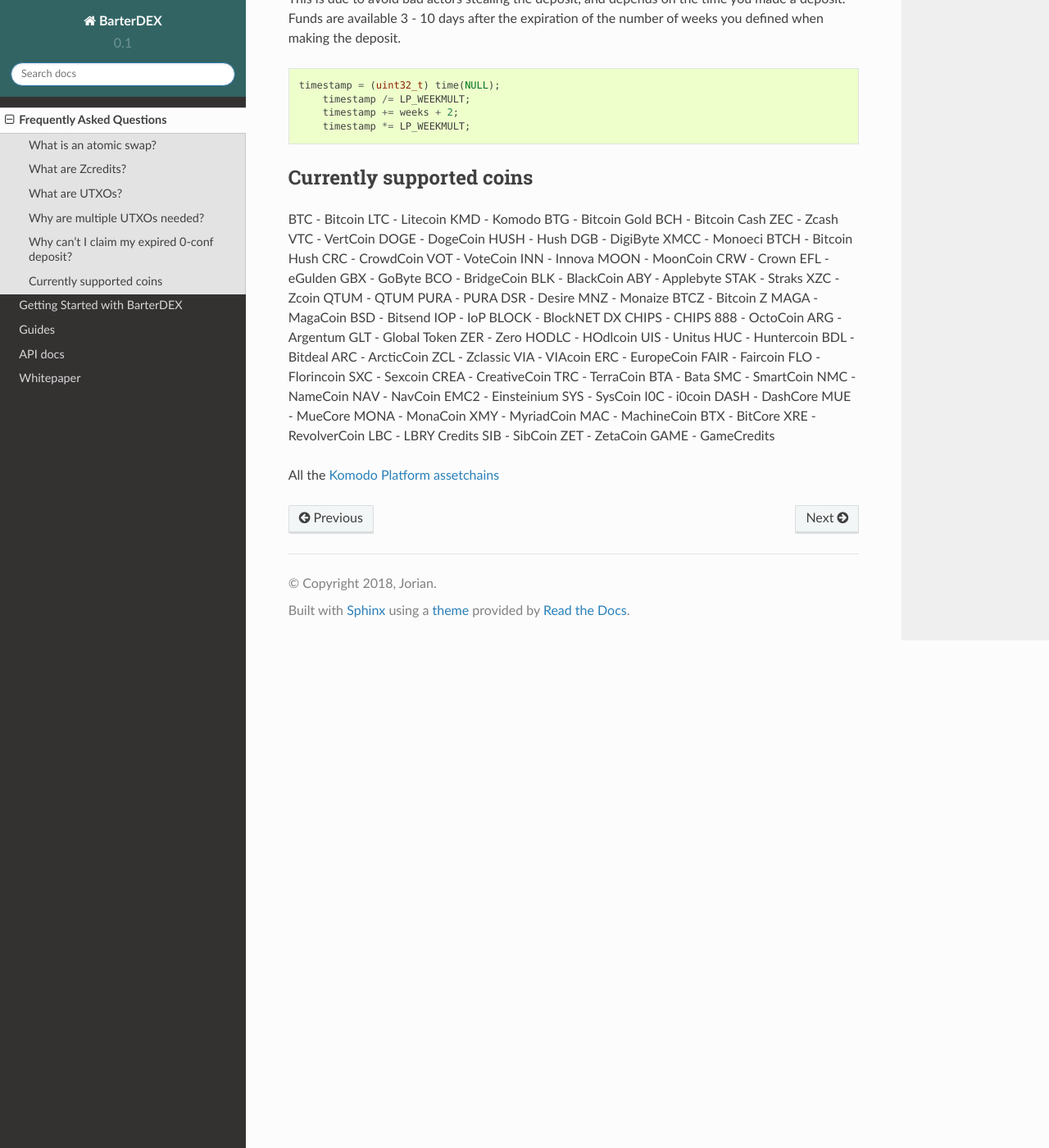
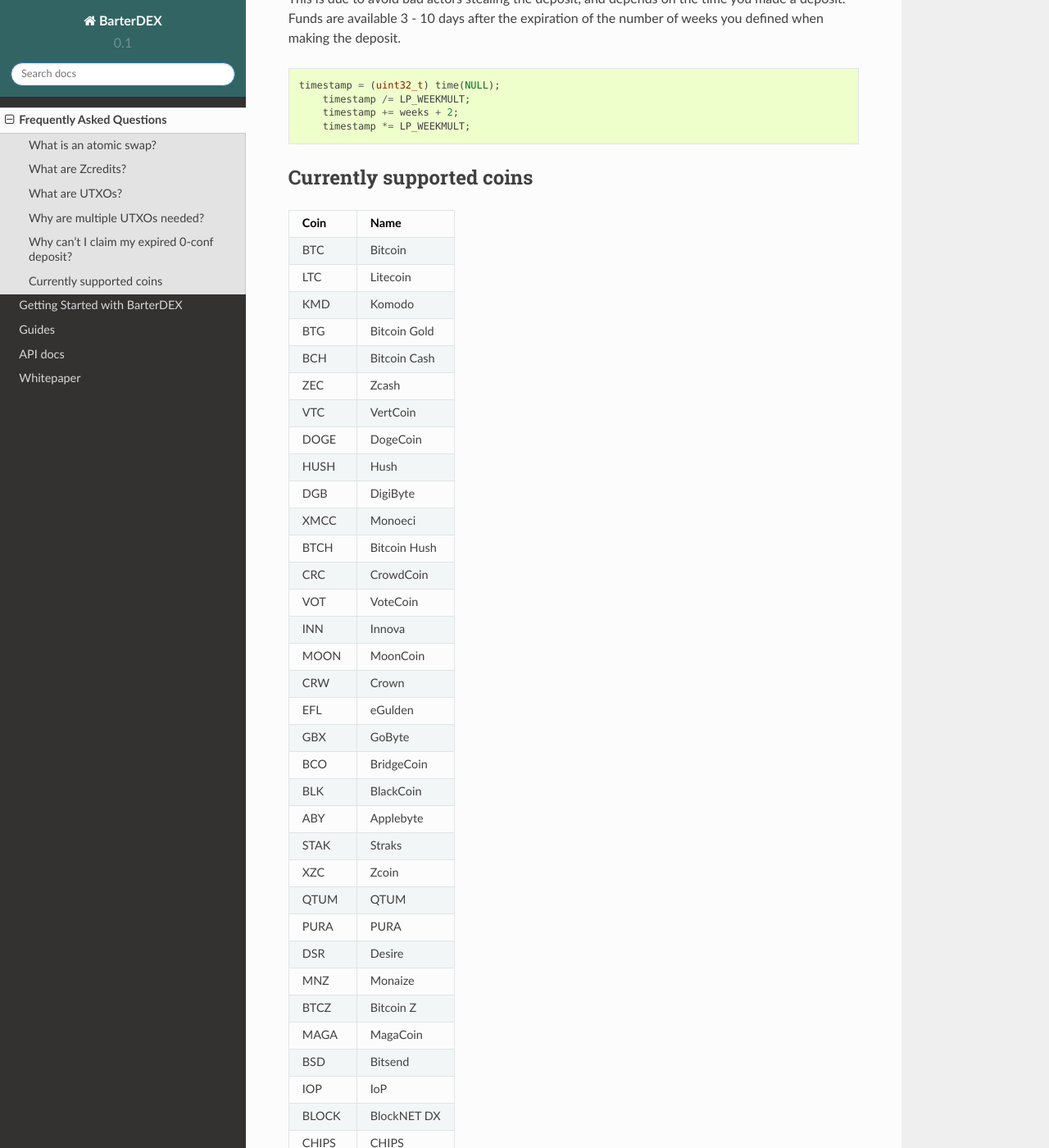
Before and after one commit to jorian/barterdexdocs, a Sphinx documentation site: the page built from docs/source/faq.rst, in a window 1280 px wide and 1400 px high, scrolled down 1005 px. Shown: the whole window at 82% size. Built offline with Sphinx 7.4.7 and the Read the Docs theme 2.0.0, drawn with Linux system fonts in a browser that asks for light colours; some of the changed text lies outside the part shown.

```diff
--- a/docs/source/faq.rst
+++ b/docs/source/faq.rst
@@ -49,75 +49,50 @@ This is due to avoid bad actors stealing the deposit, and depends on the time yo
 Currently supported coins
 -------------------------
 
-BTC - Bitcoin
-LTC - Litecoin
-KMD - Komodo
-BTG - Bitcoin Gold
-BCH - Bitcoin Cash
-ZEC - Zcash
-VTC - VertCoin
-DOGE - DogeCoin
-HUSH - Hush
-DGB - DigiByte
-XMCC - Monoeci
-BTCH - Bitcoin Hush
-CRC - CrowdCoin
-VOT - VoteCoin
-INN - Innova
-MOON - MoonCoin
-CRW - Crown
-EFL - eGulden
-GBX - GoByte
-BCO - BridgeCoin
-BLK - BlackCoin
-ABY - Applebyte
-STAK - Straks
-XZC - Zcoin
-QTUM - QTUM
-PURA - PURA
-DSR - Desire
-MNZ - Monaize
-BTCZ - Bitcoin Z
-MAGA - MagaCoin
-BSD - Bitsend
-IOP - IoP
-BLOCK - BlockNET DX
-CHIPS - CHIPS
-888 - OctoCoin
-ARG - Argentum
-GLT - Global Token
-ZER - Zero
-HODLC - HOdlcoin
-UIS - Unitus
-HUC - Huntercoin
-BDL - Bitdeal
-ARC - ArcticCoin
-ZCL - Zclassic
-VIA - VIAcoin
-ERC - EuropeCoin
-FAIR - Faircoin
-FLO - Florincoin
-SXC - Sexcoin
-CREA - CreativeCoin
-TRC - TerraCoin
-BTA - Bata
-SMC - SmartCoin
-NMC - NameCoin
-NAV - NavCoin
-EMC2 - Einsteinium
-SYS - SysCoin
-I0C - i0coin
-DASH - DashCore
-MUE - MueCore
-MONA - MonaCoin
-XMY - MyriadCoin
-MAC - MachineCoin
-BTX - BitCore
-XRE - RevolverCoin
-LBC - LBRY Credits
-SIB - SibCoin
-ZET - ZetaCoin
-GAME - GameCredits
+===== ============
+Coin  Name
+===== ============
+BTC   Bitcoin
+LTC   Litecoin
+KMD   Komodo
+BTG   Bitcoin Gold
+BCH   Bitcoin Cash
+ZEC   Zcash
+VTC   VertCoin
+DOGE  DogeCoin
+HUSH  Hush
+DGB   DigiByte
+XMCC  Monoeci
+BTCH  Bitcoin Hush
+CRC   CrowdCoin
+VOT   VoteCoin
+INN   Innova
+MOON  MoonCoin
+CRW   Crown
+EFL   eGulden
+GBX   GoByte
+BCO   BridgeCoin
+BLK   BlackCoin
+ABY   Applebyte
+STAK  Straks
+XZC   Zcoin
+QTUM  QTUM
+PURA  PURA
+DSR   Desire
+MNZ   Monaize
+BTCZ  Bitcoin Z
+MAGA  MagaCoin
+BSD   Bitsend
+IOP   IoP
+BLOCK BlockNET DX
+CHIPS CHIPS
+888   OctoCoin
+ARG   Argentum
+GLT   Global Token
+ZER   Zero
+HODLC HOdlcoin
+UIS   Unitus
+===== ============
 
 All the `Komodo Platform assetchains`_
 
--- a/docs/source/guides.rst
+++ b/docs/source/guides.rst
@@ -14,8 +14,10 @@ start <coin>-qt from CLI and add -rescan
 How to build BarterDEX from source
 ----------------------------------
 
-How to use the Barterdex CLI
-----------------------------
+How to use Barterdex using CLI
+------------------------------
+
+- escape characters in passphrase
 
 How to become a Liquidity Provider
 ----------------------------------
```
Also changed, not shown: docs/source/index.rst (+9 -0 lines).
